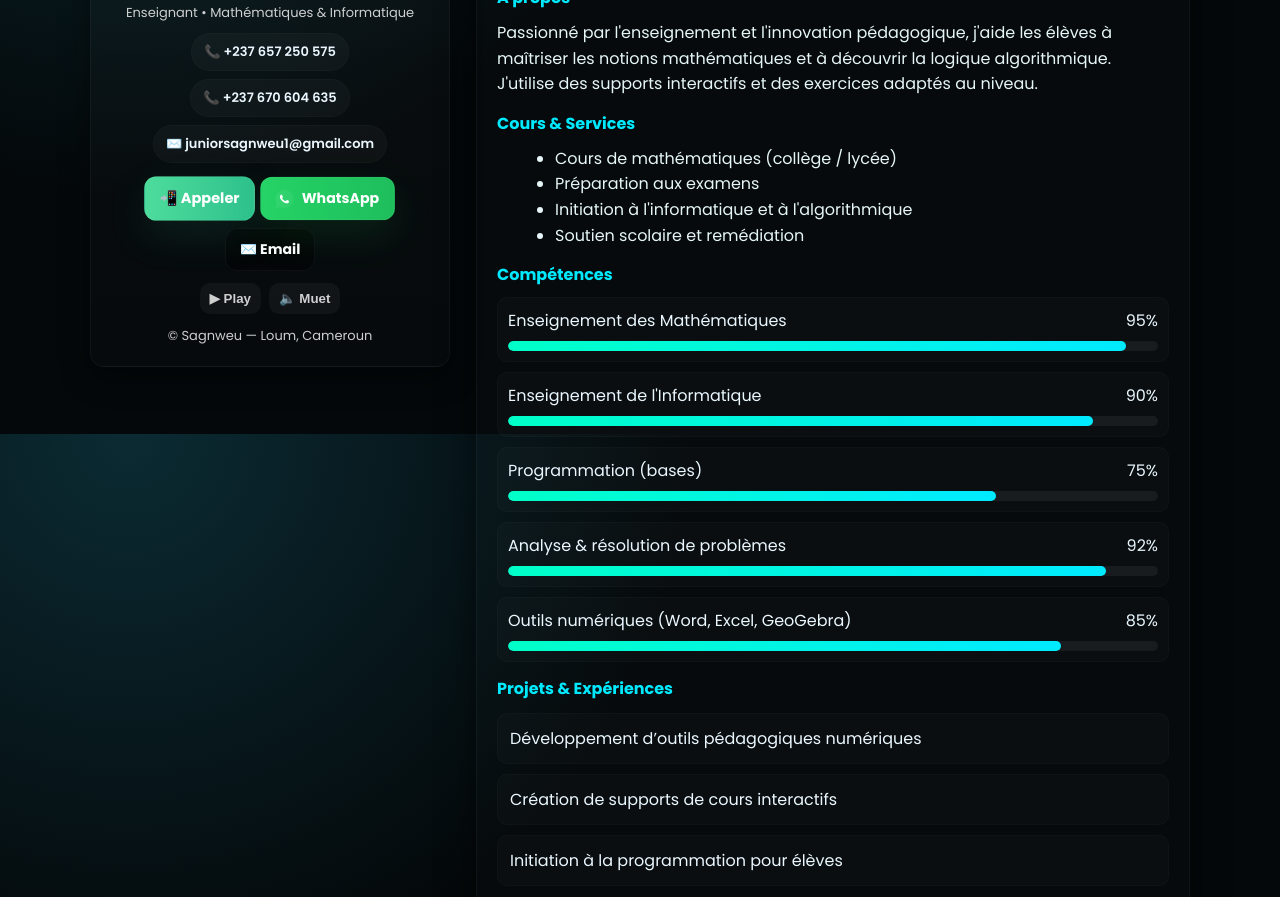
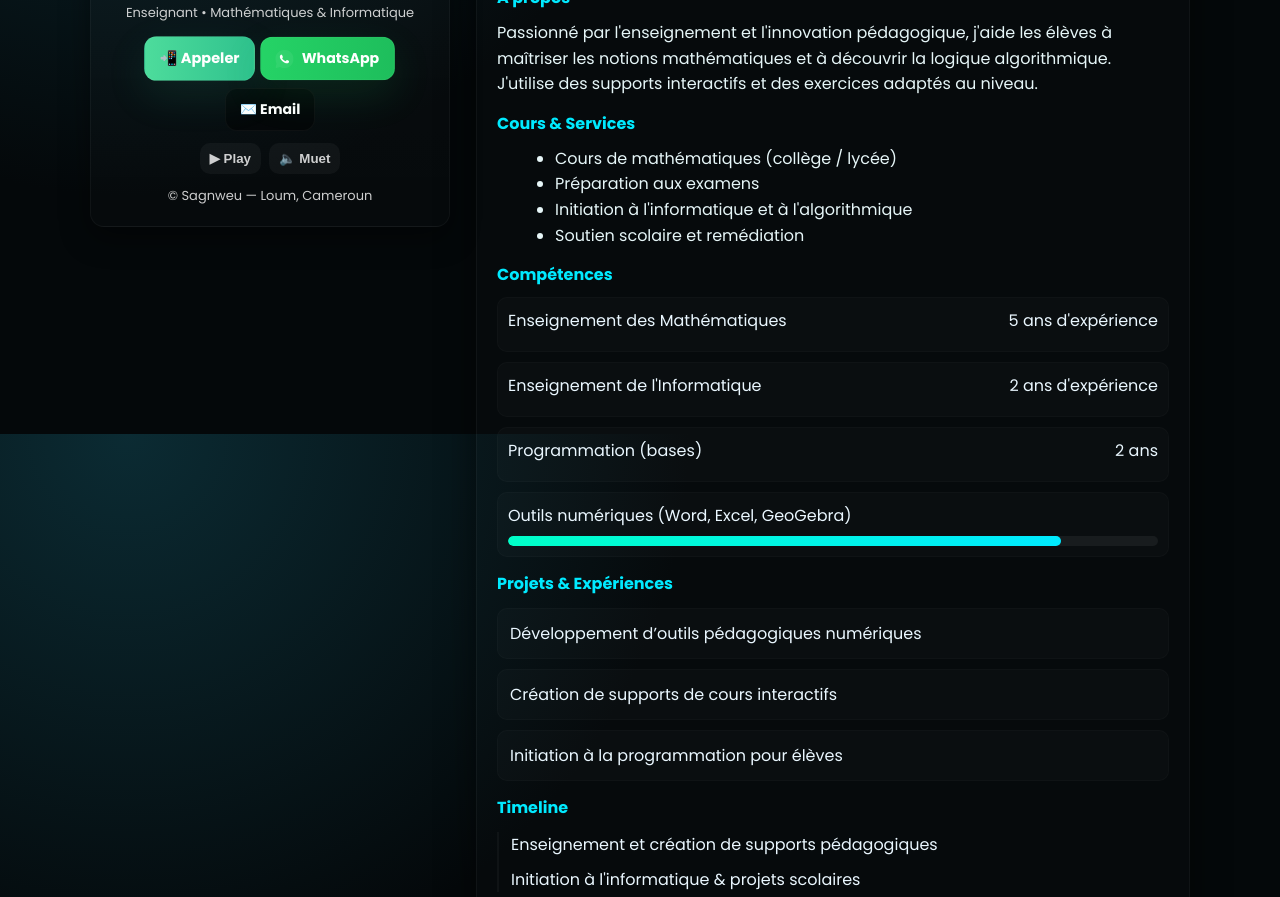
Before and after one commit to juniorsagnweu1/SAGNWEU-FRANCLIN, a plain HTML site: page index.html in a window 1280 px wide. Shown: the part 366-1263 px from the top of the page. Drawn offline with Linux system fonts and the light colour scheme.

Commit message:
Update index.html

```diff
--- a/index.html
+++ b/index.html
@@ -199,7 +199,7 @@
 
   <header>
     <h1>SAGNWEU DANG FRANCLIN JUNIOR</h1>
-    <p id="subtitle">Enseignant de Mathématiques & Informatique — Master 1 Mathématiques</p>
+    <p id="subtitle">Enseignant de Mathématiques & Informatique</p>
   </header>
 
   <main class="wrap" role="main" aria-labelledby="name">
@@ -208,12 +208,6 @@
       <img src="profile.jpg" alt="Photo de Sagnweu" class="avatar" onerror="this.style.opacity=0.6" />
       <div class="name" id="name">SAGNWEU DANG FRANCLIN JUNIOR</div>
       <div class="role">Enseignant • Mathématiques & Informatique</div>
-
-      <div class="chips" role="list" aria-label="Informations de contact">
-        <a class="chip" href="tel:+237657250575">📞 +237 657 250 575</a>
-        <a class="chip" href="tel:+237670604635">📞 +237 670 604 635</a>
-        <a class="chip" href="mailto:juniorsagnweu1@gmail.com">✉️ juniorsagnweu1@gmail.com</a>
-      </div>
 
       <div class="left-actions" role="group" aria-label="Actions rapides">
         <a class="action-btn call" id="callBtn" href="tel:+237657250575" aria-label="Appeler Sagnweu">
@@ -270,27 +264,19 @@
       <div class="section-title" style="margin-top:14px;">Compétences</div>
       <div class="skills" aria-hidden="false">
         <div class="skill">
-          <div class="row"><div class="label">Enseignement des Mathématiques</div><div>95%</div></div>
-          <div class="bar" data-value="95"><i></i></div>
+          <div class="row"><div class="label">Enseignement des Mathématiques</div><div>5 ans d'expérience</div></div>
         </div>
 
         <div class="skill">
-          <div class="row"><div class="label">Enseignement de l'Informatique</div><div>90%</div></div>
-          <div class="bar" data-value="90"><i></i></div>
+          <div class="row"><div class="label">Enseignement de l'Informatique</div><div>2 ans d'expérience </div></div>
         </div>
 
         <div class="skill">
-          <div class="row"><div class="label">Programmation (bases)</div><div>75%</div></div>
-          <div class="bar" data-value="75"><i></i></div>
+          <div class="row"><div class="label">Programmation (bases)</div><div>2 ans</div></div>
         </div>
 
         <div class="skill">
-          <div class="row"><div class="label">Analyse & résolution de problèmes</div><div>92%</div></div>
-          <div class="bar" data-value="92"><i></i></div>
-        </div>
-
-        <div class="skill">
-          <div class="row"><div class="label">Outils numériques (Word, Excel, GeoGebra)</div><div>85%</div></div>
+          <div class="row"><div class="label">Outils numériques (Word, Excel, GeoGebra)</div><div></div></div>
           <div class="bar" data-value="85"><i></i></div>
         </div>
       </div>
@@ -304,9 +290,8 @@
 
       <div class="section-title" style="margin-top:14px;">Timeline</div>
       <div class="timeline">
-        <div class="timeline-item"><span class="year">2024</span><div>Master 1 — Mathématiques</div></div>
-        <div class="timeline-item"><span class="year">2021–2023</span><div>Enseignement et création de supports pédagogiques</div></div>
-        <div class="timeline-item"><span class="year">2018–2020</span><div>Initiation à l'informatique & projets scolaires</div></div>
+        <div class="timeline-item"><span class="year"></span><div>Enseignement et création de supports pédagogiques</div></div>
+        <div class="timeline-item"><span class="year"></span><div>Initiation à l'informatique & projets scolaires</div></div>
       </div>
 
       <div class="section-title" style="margin-top:14px;">Témoignages</div>
@@ -329,7 +314,7 @@
     </aside>
   </main>
 
-  <footer>Site créé par Sagnweu • Loum, Cameroun</footer>
+  <footer>Sagnweu • Loum, Cameroun</footer>
 
   <!-- audio (autoplay may be blocked; we use muted then unmute on first interaction) -->
   <audio id="bgAudio" src="music.mp3" loop autoplay muted></audio>
```
